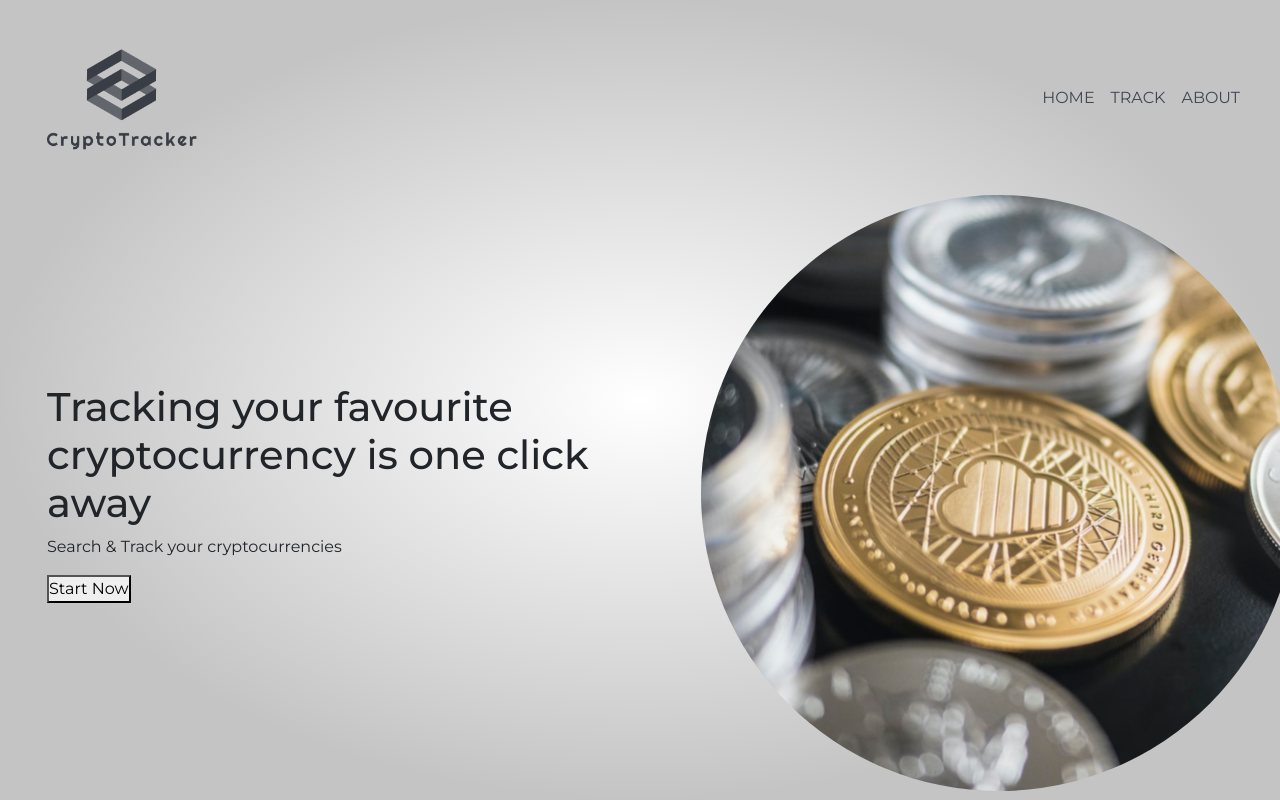
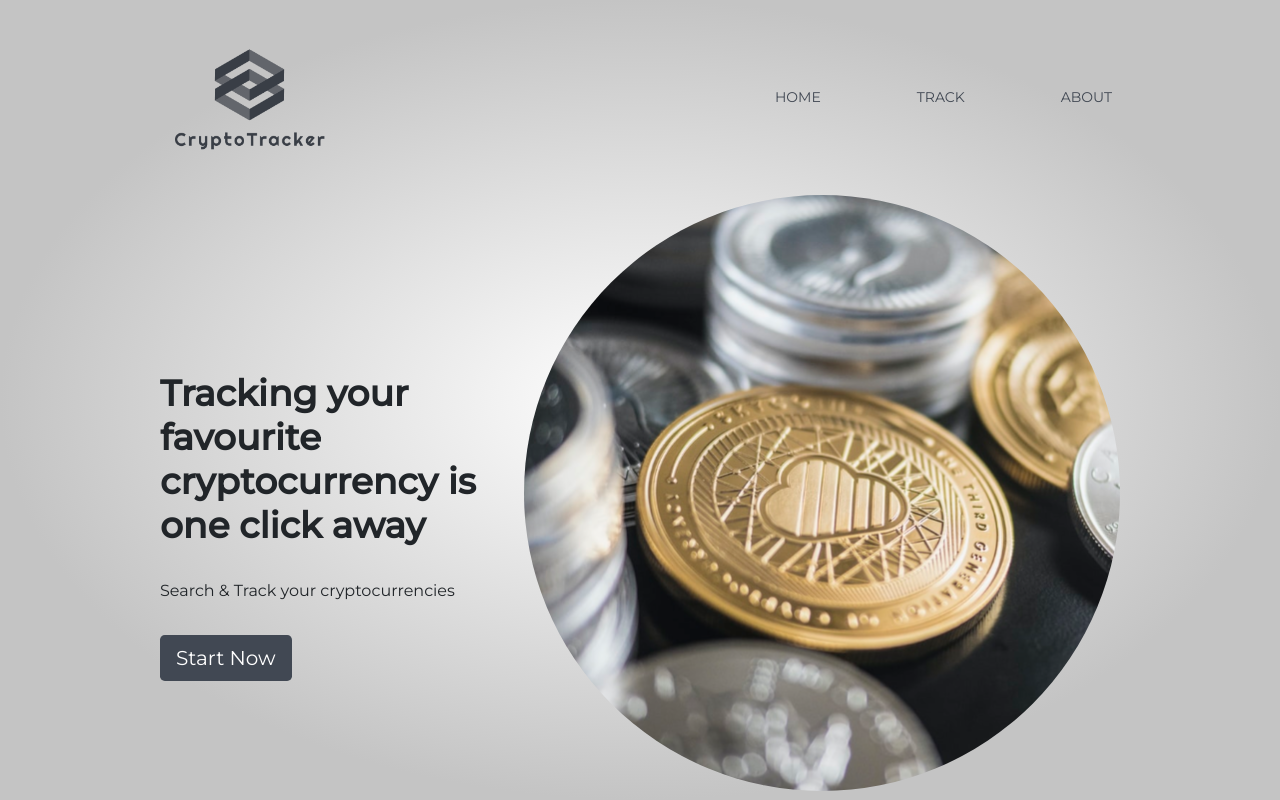
Before and after one commit to iSamBa/crypto-tracker, a Nuxt app: page / in a window 1280 px wide. Built offline with nearby package versions, Linux system fonts and the light colour scheme.

Commit message:
finalize styling of hero header

```diff
--- a/assets/scss/_layout.scss
+++ b/assets/scss/_layout.scss
@@ -1 +1,2 @@
-@import './layout/default'
+@import './layout/default';
+@import './layout/overrides'
--- a/assets/scss/_variables.scss
+++ b/assets/scss/_variables.scss
@@ -1,2 +1,3 @@
 @import './variables/colors';
 @import './variables/fonts';
+@import './variables/common'
--- a/assets/scss/components/_hero.scss
+++ b/assets/scss/components/_hero.scss
@@ -3,10 +3,26 @@
   width: 100%;
   display: flex;
   align-items: center;
-  justify-content: flex-start;
+  justify-content: space-between;
 
   .illustration-img {
     border-radius: 50%;
+    width: 596px;
+    height: 596px;
+  }
+
+  .information {
+    width: 514px;
+    height: 245px;
+    h1, p {
+      margin-bottom: $vertical-spacer;
+    }
+    h1 {
+      font-size: 36px;
+      line-height: 44px;
+      font-weight: 600;
+    }
+
   }
 
 }
--- a/assets/scss/components/_navlink.scss
+++ b/assets/scss/components/_navlink.scss
@@ -1,7 +1,26 @@
 .nav-item {
   .nav-link {
     color: $primary;
-
+    margin-left: $horizontal-spacer;
+    font-size: 14px;
   }
 
 }
+nuxt-item {
+   color: $primary;
+   text-decoration: none;
+   font-weight: semi-bold;
+   transition : all .2s ease;
+
+   &:hover {
+      transform: scale(1.05);
+      color: $secondary;
+   }
+
+   @include media-breakpoint-down(md){
+       &:hover {
+      transform: scale(1.01);
+      color: $secondary;
+   }
+   }
+}
--- a/assets/scss/layout/_default.scss
+++ b/assets/scss/layout/_default.scss
@@ -10,25 +10,8 @@
    font-family: $font-base;
 }
 .box-inner {
-   margin-inline: $spacer * 2;
+   margin-inline: $horizontal-spacer * 2;
    @include media-breakpoint-down(md){
-      margin-inline: $spacer * 1.5 ;
+      margin-inline: $horizontal-spacer * 1.5 ;
    }
 }
-a {
-   color: $primary;
-   text-decoration: none;
-   transition : all .2s ease;
-
-   &:hover {
-      transform: scale(1.05);
-      color: $secondary;
-   }
-
-   @include media-breakpoint-down(md){
-       &:hover {
-      transform: scale(1.01);
-      color: $secondary;
-   }
-   }
-}
--- /dev/null
+++ b/assets/scss/layout/_overrides.scss
@@ -0,0 +1,9 @@
+.btn-primary {
+  background-color: $primary;
+  border: $primary;
+  color: #fff;
+  &:hover {
+    background-color: darken($primary, 10%);
+  }
+
+}
--- a/assets/scss/variables/_common.scss
+++ b/assets/scss/variables/_common.scss
@@ -1 +1,2 @@
-$spacer: 1rem
+$horizontal-spacer: 5rem;
+$vertical-spacer: 2rem;
--- a/components/HeroItem.vue
+++ b/components/HeroHeader.vue
@@ -1,9 +1,9 @@
 <template>
-  <div class="box-inner hero">
+  <div class="hero">
     <div class="information">
       <h1>Tracking your favourite cryptocurrency is one click away</h1>
       <p>Search & Track your cryptocurrencies</p>
-      <button>Start Now</button>
+      <button class="btn btn-lg btn-primary">Start Now</button>
     </div>
     <div class="illustration">
       <img
@@ -17,7 +17,7 @@
 
 <script>
 export default {
-  name: 'HeroItem',
+  name: 'HeroHeader',
 }
 </script>
 
--- a/pages/index.vue
+++ b/pages/index.vue
@@ -1,6 +1,6 @@
 <template>
-  <div class="container-fluid">
-    <hero-item></hero-item>
+  <div class="box-inner">
+    <hero-header></hero-header>
   </div>
 </template>
 
```
